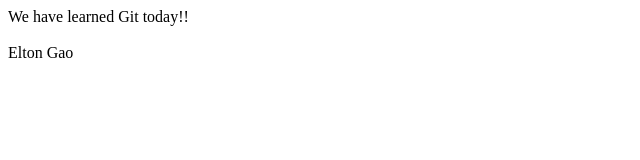
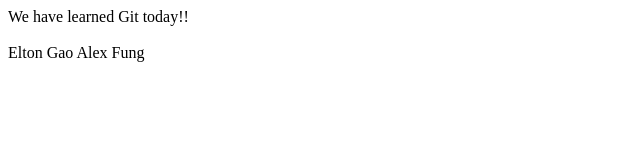
Before and after one commit to uwmobile/workshop_demo, a plain HTML site: page index.html in a window 1280 px wide. Shown: the full height of the page, 0-640 px from the left. Drawn offline with Linux system fonts and the light colour scheme.

Commit message:
Added Alex Fung

```diff
--- a/index.html
+++ b/index.html
@@ -5,6 +5,7 @@
 	</head>
 	<body>
 	Elton Gao
+	Alex Fung
 	<!--You name goes here!-->
 	</body>
 </html>
```
